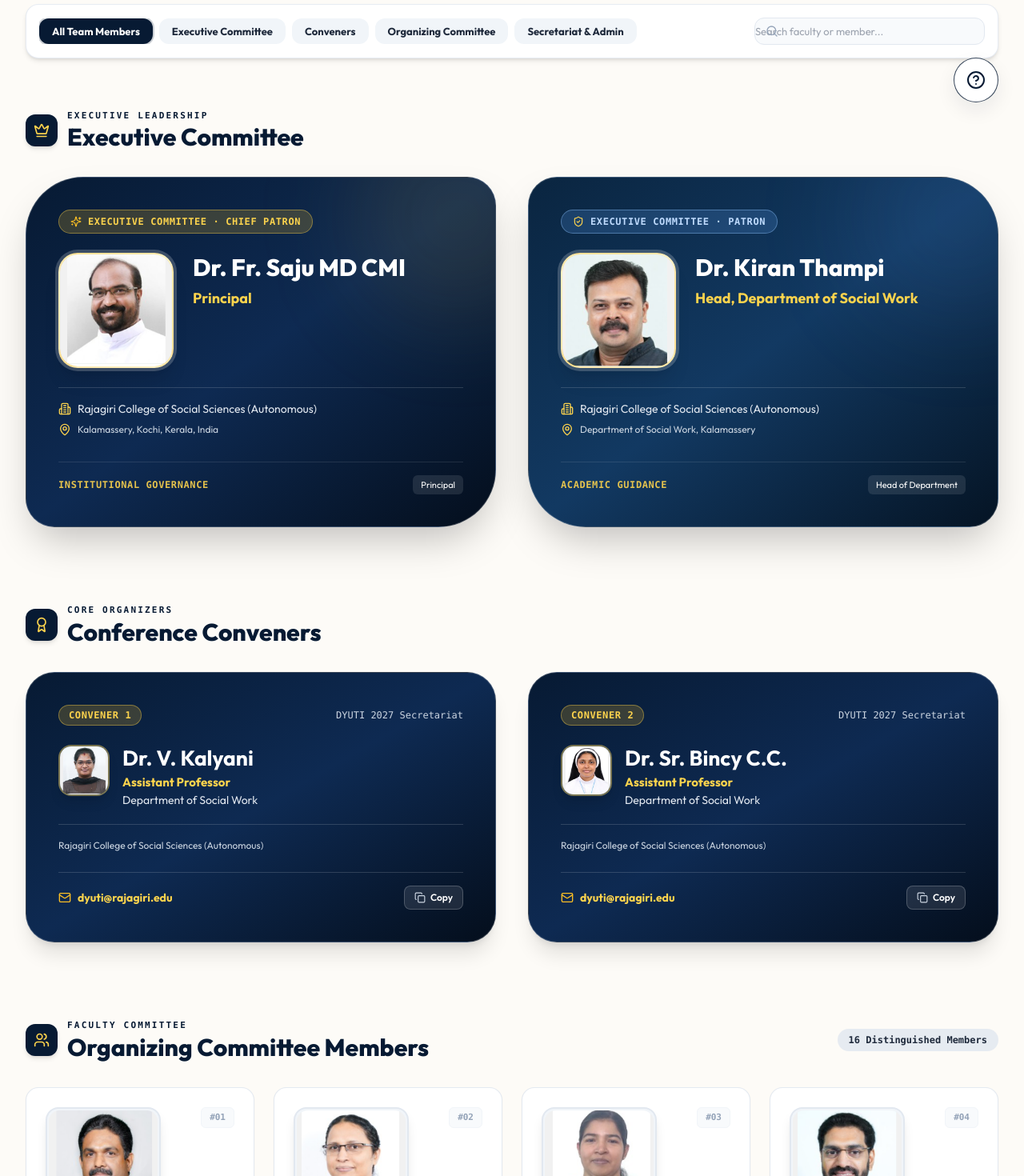
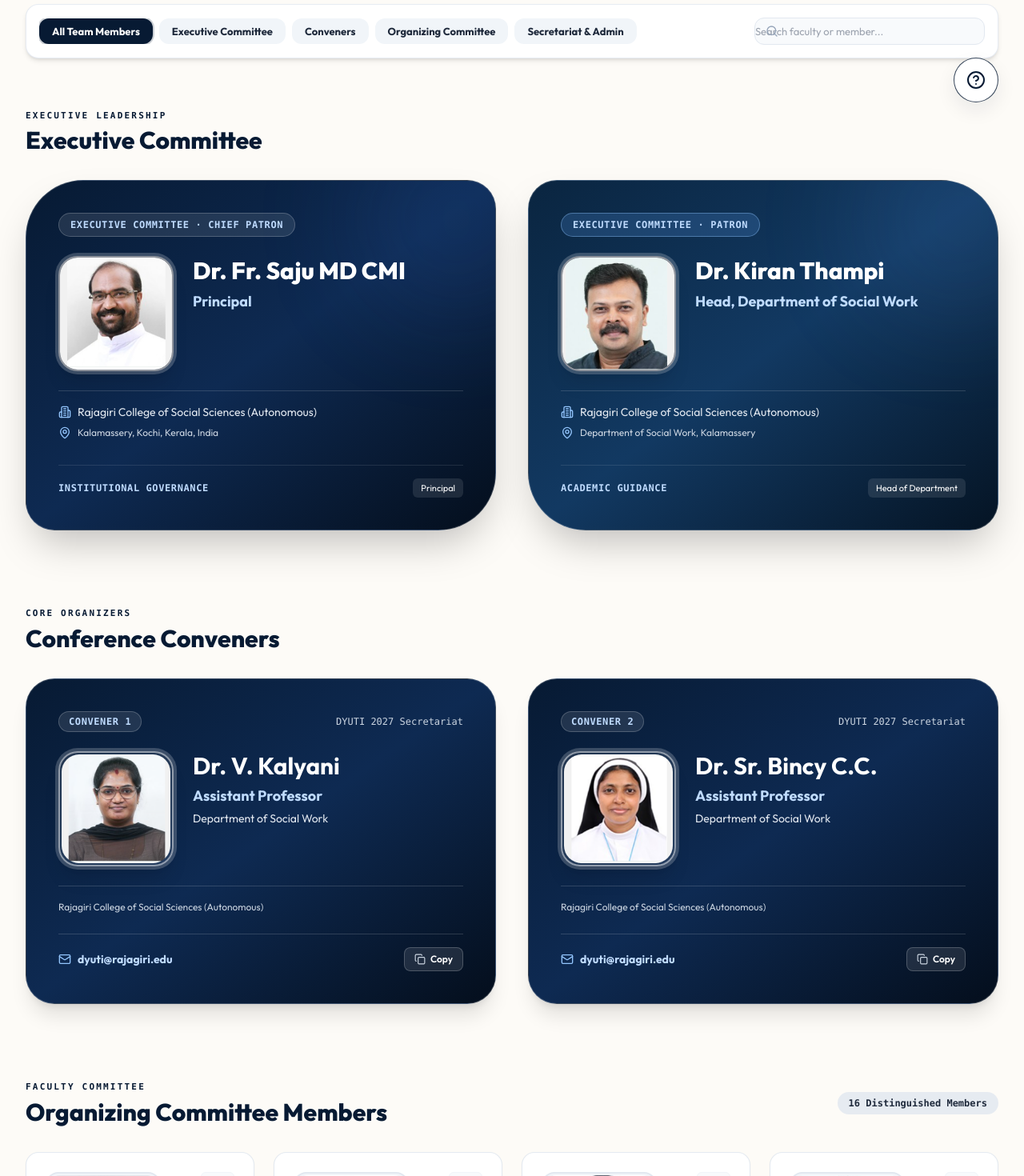
Before and after one commit to Rlabzteam/Dyuti27, a React (Vite) app: page /team in a window 1280 px wide. Shown: the part 640-2110 px from the top of the page at 80% size. Built offline with nearby package versions, Linux system fonts and the light colour scheme.

Commit message:
feat: implement interactive OurTeam page with category filters and search functionality

```diff
--- a/src/pages/OurTeam.tsx
+++ b/src/pages/OurTeam.tsx
@@ -5,11 +5,6 @@ import {
   Mail,
   Check,
   Copy,
-  Users,
-  Award,
-  Crown,
-  Sparkles,
-  ShieldCheck,
   Search,
   Building2,
   MapPin,
@@ -157,36 +152,30 @@ export const OurTeam: React.FC = () => {
         ══════════════════════════════════════════════════════════ */}
         {showExecutive && (
           <section className="mb-16 lg:mb-24">
-            <div className="flex items-center gap-3 mb-8">
-              <div className="p-2.5 rounded-xl bg-[#071A33] text-amber-300 shadow-md">
-                <Crown className="w-5 h-5" />
-              </div>
-              <div>
-                <span className="text-[11px] font-mono uppercase tracking-[0.2em] text-[#071A33] font-bold block">
+            <div className="mb-8">
+              <span className="text-[11px] font-mono uppercase tracking-[0.2em] text-[#071A33] font-bold block mb-1">
                 Executive Leadership
               </span>
               <h2 className="font-heading text-2xl sm:text-3xl font-extrabold text-[#071A33] m-0">
                 Executive Committee
               </h2>
             </div>
-            </div>
 
             <div className="grid grid-cols-1 md:grid-cols-2 gap-8 lg:gap-10">
               {/* Chief Patron Card */}
               <div className="rounded-[28px] sm:rounded-[36px] rounded-tl-[56px] sm:rounded-tl-[72px] rounded-br-[56px] sm:rounded-br-[72px] bg-gradient-to-br from-[#071A33] via-[#0e2a52] to-[#040e1c] text-white p-8 sm:p-10 shadow-2xl border border-white/20 relative overflow-hidden group hover:shadow-[0_20px_50px_rgba(7,26,51,0.5)] transition-all duration-300">
                 {/* Decorative background glow */}
-                <div className="absolute top-0 right-0 w-64 h-64 bg-amber-400/10 rounded-full blur-3xl pointer-events-none -mr-20 -mt-20" />
+                <div className="absolute top-0 right-0 w-64 h-64 bg-blue-500/10 rounded-full blur-3xl pointer-events-none -mr-20 -mt-20" />
 
                 <div className="relative z-10 flex flex-col h-full justify-between">
                   <div>
                     {/* Role Pill */}
-                    <div className="inline-flex items-center gap-2 px-3.5 py-1.5 rounded-full bg-amber-400/20 border border-amber-300/40 text-amber-300 text-xs font-mono font-bold tracking-wider uppercase mb-6">
-                      <Sparkles className="w-3.5 h-3.5 text-amber-400" />
+                    <div className="inline-flex items-center gap-2 px-3.5 py-1.5 rounded-full bg-white/10 border border-white/20 text-blue-200 text-xs font-mono font-bold tracking-wider uppercase mb-6">
                       <span>Executive Committee &middot; Chief Patron</span>
                     </div>
 
                     <div className="flex flex-col sm:flex-row items-center sm:items-start gap-5 sm:gap-6 mb-6 text-center sm:text-left">
-                      <div className="w-28 h-28 sm:w-32 sm:h-32 lg:w-36 lg:h-36 rounded-2xl sm:rounded-3xl bg-gradient-to-tr from-amber-400 to-amber-200 text-[#071A33] flex items-center justify-center font-heading font-black text-3xl shadow-xl shrink-0 border-2 border-white/50 overflow-hidden ring-4 ring-white/20">
+                      <div className="w-28 h-28 sm:w-32 sm:h-32 lg:w-36 lg:h-36 rounded-2xl sm:rounded-3xl bg-slate-800 text-white flex items-center justify-center font-heading font-black text-3xl shadow-xl shrink-0 border-2 border-white/50 overflow-hidden ring-4 ring-white/20">
                         {committee.executiveCommittee.chiefPatron.imageUrl ? (
                           <img
                             src={committee.executiveCommittee.chiefPatron.imageUrl}
@@ -201,7 +190,7 @@ export const OurTeam: React.FC = () => {
                         <h3 className="font-heading text-2xl sm:text-[1.85rem] font-black text-white m-0 leading-tight">
                           {committee.executiveCommittee.chiefPatron.name}
                         </h3>
-                        <p className="text-amber-300 font-sans font-bold text-base sm:text-lg mt-1.5">
+                        <p className="text-blue-200 font-sans font-bold text-base sm:text-lg mt-1.5">
                           {committee.executiveCommittee.chiefPatron.designation}
                         </p>
                       </div>
@@ -209,18 +198,18 @@ export const OurTeam: React.FC = () => {
 
                     <div className="pt-4 border-t border-white/15 space-y-2">
                       <div className="flex items-center gap-2 text-slate-200 text-xs sm:text-sm font-sans font-medium">
-                        <Building2 className="w-4 h-4 text-amber-300 shrink-0" />
+                        <Building2 className="w-4 h-4 text-blue-300 shrink-0" />
                         <span>{committee.executiveCommittee.chiefPatron.institution}</span>
                       </div>
                       <div className="flex items-center gap-2 text-slate-300 text-xs font-sans font-medium">
-                        <MapPin className="w-4 h-4 text-amber-300 shrink-0" />
+                        <MapPin className="w-4 h-4 text-blue-300 shrink-0" />
                         <span>Kalamassery, Kochi, Kerala, India</span>
                       </div>
                     </div>
                   </div>
 
                   <div className="mt-8 pt-4 border-t border-white/10 flex items-center justify-between text-xs text-slate-300">
-                    <span className="font-mono uppercase tracking-wider text-amber-300/90 font-bold">
+                    <span className="font-mono uppercase tracking-wider text-blue-200 font-bold">
                       Institutional Governance
                     </span>
                     <span className="px-2.5 py-1 rounded-md bg-white/10 text-white font-medium text-[11px]">
@@ -239,12 +228,11 @@ export const OurTeam: React.FC = () => {
                   <div>
                     {/* Role Pill */}
                     <div className="inline-flex items-center gap-2 px-3.5 py-1.5 rounded-full bg-blue-400/20 border border-blue-300/40 text-blue-200 text-xs font-mono font-bold tracking-wider uppercase mb-6">
-                      <ShieldCheck className="w-3.5 h-3.5 text-amber-300" />
                       <span>Executive Committee &middot; Patron</span>
                     </div>
 
                     <div className="flex flex-col sm:flex-row items-center sm:items-start gap-5 sm:gap-6 mb-6 text-center sm:text-left">
-                      <div className="w-28 h-28 sm:w-32 sm:h-32 lg:w-36 lg:h-36 rounded-2xl sm:rounded-3xl bg-gradient-to-tr from-amber-400 to-amber-200 text-[#071A33] flex items-center justify-center font-heading font-black text-3xl shadow-xl shrink-0 border-2 border-white/50 overflow-hidden ring-4 ring-white/20">
+                      <div className="w-28 h-28 sm:w-32 sm:h-32 lg:w-36 lg:h-36 rounded-2xl sm:rounded-3xl bg-slate-800 text-white flex items-center justify-center font-heading font-black text-3xl shadow-xl shrink-0 border-2 border-white/50 overflow-hidden ring-4 ring-white/20">
                         {committee.executiveCommittee.patron.imageUrl ? (
                           <img
                             src={committee.executiveCommittee.patron.imageUrl}
@@ -259,7 +247,7 @@ export const OurTeam: React.FC = () => {
                         <h3 className="font-heading text-2xl sm:text-[1.85rem] font-black text-white m-0 leading-tight">
                           {committee.executiveCommittee.patron.name}
                         </h3>
-                        <p className="text-amber-300 font-sans font-bold text-base sm:text-lg mt-1.5">
+                        <p className="text-blue-200 font-sans font-bold text-base sm:text-lg mt-1.5">
                           {committee.executiveCommittee.patron.designation}
                         </p>
                       </div>
@@ -267,18 +255,18 @@ export const OurTeam: React.FC = () => {
 
                     <div className="pt-4 border-t border-white/15 space-y-2">
                       <div className="flex items-center gap-2 text-slate-200 text-xs sm:text-sm font-sans font-medium">
-                        <Building2 className="w-4 h-4 text-amber-300 shrink-0" />
+                        <Building2 className="w-4 h-4 text-blue-300 shrink-0" />
                         <span>{committee.executiveCommittee.patron.institution}</span>
                       </div>
                       <div className="flex items-center gap-2 text-slate-300 text-xs font-sans font-medium">
-                        <MapPin className="w-4 h-4 text-amber-300 shrink-0" />
+                        <MapPin className="w-4 h-4 text-blue-300 shrink-0" />
                         <span>Department of Social Work, Kalamassery</span>
                       </div>
                     </div>
                   </div>
 
                   <div className="mt-8 pt-4 border-t border-white/10 flex items-center justify-between text-xs text-slate-300">
-                    <span className="font-mono uppercase tracking-wider text-amber-300/90 font-bold">
+                    <span className="font-mono uppercase tracking-wider text-blue-200 font-bold">
                       Academic Guidance
                     </span>
                     <span className="px-2.5 py-1 rounded-md bg-white/10 text-white font-medium text-[11px]">
@@ -296,18 +284,13 @@ export const OurTeam: React.FC = () => {
         ══════════════════════════════════════════════════════════ */}
         {showConveners && (
           <section className="mb-16 lg:mb-24">
-            <div className="flex items-center gap-3 mb-8">
-              <div className="p-2.5 rounded-xl bg-[#071A33] text-amber-300 shadow-md">
-                <Award className="w-5 h-5" />
-              </div>
-              <div>
-                <span className="text-[11px] font-mono uppercase tracking-[0.2em] text-[#071A33] font-bold block">
+            <div className="mb-8">
+              <span className="text-[11px] font-mono uppercase tracking-[0.2em] text-[#071A33] font-bold block mb-1">
                 Core Organizers
               </span>
               <h2 className="font-heading text-2xl sm:text-3xl font-extrabold text-[#071A33] m-0">
                 Conference Conveners
               </h2>
-              </div>
             </div>
 
             <div className="grid grid-cols-1 md:grid-cols-2 gap-8 lg:gap-10">
@@ -318,7 +301,7 @@ export const OurTeam: React.FC = () => {
                 >
                   <div>
                     <div className="flex items-center justify-between gap-2 mb-6">
-                      <span className="inline-flex items-center gap-1.5 px-3 py-1 rounded-full bg-amber-400/20 border border-amber-300/40 text-amber-300 text-xs font-mono font-bold tracking-wider uppercase">
+                      <span className="inline-flex items-center gap-1.5 px-3 py-1 rounded-full bg-white/10 border border-white/20 text-blue-200 text-xs font-mono font-bold tracking-wider uppercase">
                         <span>Convener {idx + 1}</span>
                       </span>
                       <span className="text-xs text-slate-300 font-mono">
@@ -326,18 +309,18 @@ export const OurTeam: React.FC = () => {
                       </span>
                     </div>
 
-                    <div className="flex items-start gap-4 mb-5">
+                    <div className="flex flex-col sm:flex-row items-center sm:items-start gap-5 sm:gap-6 mb-6 text-center sm:text-left">
                       {convener.imageUrl ? (
-                        <div className="w-14 h-14 sm:w-16 sm:h-16 rounded-2xl overflow-hidden shadow-lg shrink-0 border-2 border-amber-300/40 bg-white/10">
+                        <div className="w-28 h-28 sm:w-32 sm:h-32 lg:w-36 lg:h-36 rounded-2xl sm:rounded-3xl overflow-hidden shadow-xl shrink-0 border-2 border-white/50 bg-white/10 ring-4 ring-white/20 p-0.5">
                           <img
                             src={convener.imageUrl}
                             alt={convener.name}
-                            className="w-full h-full object-cover"
+                            className="w-full h-full object-cover object-top rounded-[14px] sm:rounded-[22px]"
                             loading="lazy"
                           />
                         </div>
                       ) : (
-                        <div className="w-14 h-14 sm:w-16 sm:h-16 rounded-2xl bg-white/15 text-white flex items-center justify-center font-heading font-black text-xl shadow-md shrink-0 border border-white/30">
+                        <div className="w-28 h-28 sm:w-32 sm:h-32 lg:w-36 lg:h-36 rounded-2xl sm:rounded-3xl bg-slate-800 text-white flex items-center justify-center font-heading font-black text-3xl shadow-xl shrink-0 border-2 border-white/50 ring-4 ring-white/20">
                           <span>
                             {convener.name
                               .replace(/Dr\.|Sr\.|Fr\./g, '')
@@ -347,14 +330,14 @@ export const OurTeam: React.FC = () => {
                           </span>
                         </div>
                       )}
-                      <div>
-                        <h3 className="font-heading text-2xl sm:text-[1.65rem] font-bold text-white m-0 leading-tight">
+                      <div className="flex-1">
+                        <h3 className="font-heading text-2xl sm:text-[1.85rem] font-bold text-white m-0 leading-tight">
                           {convener.name}
                         </h3>
-                        <p className="text-amber-300 font-sans font-bold text-sm sm:text-[15px] mt-1">
+                        <p className="text-blue-200 font-sans font-bold text-base sm:text-lg mt-1.5">
                           {convener.designation}
                         </p>
-                        <p className="text-slate-200 text-xs sm:text-sm font-sans font-medium mt-0.5">
+                        <p className="text-slate-200 text-xs sm:text-sm font-sans font-medium mt-1">
                           {convener.department}
                         </p>
                       </div>
@@ -371,9 +354,9 @@ export const OurTeam: React.FC = () => {
                   <div className="mt-6 pt-4 border-t border-white/15 flex flex-wrap items-center justify-between gap-3">
                     <a
                       href={`mailto:${convener.email || 'dyuti@rajagiri.edu'}`}
-                      className="inline-flex items-center gap-2 text-xs sm:text-sm font-sans font-bold text-amber-300 hover:text-amber-200 transition-colors"
+                      className="inline-flex items-center gap-2 text-xs sm:text-sm font-sans font-bold text-blue-200 hover:text-white transition-colors"
                     >
-                      <Mail className="w-4 h-4 text-amber-400" />
+                      <Mail className="w-4 h-4 text-blue-300" />
                       <span>{convener.email || 'dyuti@rajagiri.edu'}</span>
                     </a>
 
@@ -405,23 +388,18 @@ export const OurTeam: React.FC = () => {
         )}
 
         {/* ══════════════════════════════════════════════════════════
-            SECTION 3: ORGANIZING COMMITTEE MEMBERS (14 MEMBERS)
+            SECTION 3: ORGANIZING COMMITTEE MEMBERS (16 MEMBERS)
         ══════════════════════════════════════════════════════════ */}
         {showOrganizing && (
           <section className="mb-16 lg:mb-24">
             <div className="flex items-center justify-between gap-4 mb-8 flex-wrap">
-              <div className="flex items-center gap-3">
-                <div className="p-2.5 rounded-xl bg-[#071A33] text-amber-300 shadow-md">
-                  <Users className="w-5 h-5" />
-                </div>
               <div>
-                  <span className="text-[11px] font-mono uppercase tracking-[0.2em] text-[#071A33] font-bold block">
+                <span className="text-[11px] font-mono uppercase tracking-[0.2em] text-[#071A33] font-bold block mb-1">
                   Faculty Committee
                 </span>
                 <h2 className="font-heading text-2xl sm:text-3xl font-extrabold text-[#071A33] m-0">
                   Organizing Committee Members
                 </h2>
-                </div>
               </div>
 
               <span className="px-3.5 py-1.5 rounded-full bg-slate-200/80 text-slate-800 text-xs font-mono font-bold">
@@ -448,7 +426,7 @@ export const OurTeam: React.FC = () => {
                           />
                         </div>
                       ) : (
-                        <div className="w-16 h-16 sm:w-18 sm:h-18 rounded-2xl bg-gradient-to-br from-[#071A33] to-[#123962] text-amber-300 flex items-center justify-center font-heading font-black text-lg shadow-md group-hover:scale-105 transition-transform">
+                        <div className="w-16 h-16 sm:w-18 sm:h-18 rounded-2xl bg-gradient-to-br from-[#071A33] to-[#123962] text-white flex items-center justify-center font-heading font-black text-lg shadow-md group-hover:scale-105 transition-transform">
                           <span>
                             {member.name
                               .replace(/Dr\.|Sr\.|Fr\.|Mr\./g, '')
@@ -494,8 +472,7 @@ export const OurTeam: React.FC = () => {
                 {/* Secretariat Details (7 cols) */}
                 <div className="lg:col-span-7 space-y-6">
                   <div>
-                    <div className="inline-flex items-center gap-2 px-3.5 py-1.5 rounded-full bg-amber-400/20 border border-amber-300/40 text-amber-300 text-xs font-mono font-bold tracking-wider uppercase mb-3">
-                      <ShieldCheck className="w-3.5 h-3.5 text-amber-400" />
+                    <div className="inline-flex items-center gap-2 px-3.5 py-1.5 rounded-full bg-white/10 border border-white/20 text-blue-200 text-xs font-mono font-bold tracking-wider uppercase mb-3">
                       <span>Secretariat Coordination</span>
                     </div>
                     <h2 className="font-heading text-2xl sm:text-4xl font-black text-white m-0 leading-tight">
@@ -508,14 +485,14 @@ export const OurTeam: React.FC = () => {
 
                   <div className="p-6 rounded-2xl bg-white/10 border border-white/15 space-y-3">
                     <div className="flex items-center gap-3.5">
-                      <div className="w-12 h-12 rounded-xl bg-gradient-to-tr from-amber-400 to-amber-200 text-[#071A33] flex items-center justify-center font-heading font-black text-lg shadow-md shrink-0">
+                      <div className="w-12 h-12 rounded-xl bg-slate-800 text-white flex items-center justify-center font-heading font-black text-lg shadow-md shrink-0 border border-white/20">
                         <span>JK</span>
                       </div>
                       <div>
                         <h4 className="font-heading text-xl font-bold text-white m-0">
                           {committee.administrativeCommittee.name}
                         </h4>
-                        <p className="text-amber-300 text-xs font-mono font-bold uppercase tracking-wider mt-0.5">
+                        <p className="text-blue-200 text-xs font-mono font-bold uppercase tracking-wider mt-0.5">
                           {committee.administrativeCommittee.role}
                         </p>
                       </div>
@@ -531,7 +508,7 @@ export const OurTeam: React.FC = () => {
                         {committee.administrativeCommittee.institution}
                       </p>
                       <p className="m-0 text-slate-300 flex items-center gap-1.5">
-                        <MapPin className="w-3.5 h-3.5 text-amber-300 shrink-0" />
+                        <MapPin className="w-3.5 h-3.5 text-blue-300 shrink-0" />
                         <span>{committee.administrativeCommittee.location}</span>
                       </p>
                     </div>
@@ -541,7 +518,7 @@ export const OurTeam: React.FC = () => {
                 {/* Direct Email Actions Box (5 cols) */}
                 <div className="lg:col-span-5 rounded-2xl bg-white/10 border border-white/20 p-6 sm:p-8 backdrop-blur-sm space-y-5">
                   <h3 className="font-heading text-lg sm:text-xl font-bold text-white m-0 flex items-center gap-2">
-                    <Mail className="w-5 h-5 text-amber-300" />
+                    <Mail className="w-5 h-5 text-blue-300" />
                     <span>Secretariat Contact Channels</span>
                   </h3>
 
@@ -554,7 +531,7 @@ export const OurTeam: React.FC = () => {
                         </span>
                         <a
                           href={`mailto:${committee.administrativeCommittee.email}`}
-                          className="text-amber-300 font-bold text-sm hover:underline font-mono"
+                          className="text-blue-200 font-bold text-sm hover:underline font-mono"
                         >
                           {committee.administrativeCommittee.email}
                         </a>
@@ -583,7 +560,7 @@ export const OurTeam: React.FC = () => {
                         </span>
                         <a
                           href={`mailto:${committee.administrativeCommittee.conferenceEmail}`}
-                          className="text-amber-300 font-bold text-sm hover:underline font-mono"
+                          className="text-blue-200 font-bold text-sm hover:underline font-mono"
                         >
                           {committee.administrativeCommittee.conferenceEmail}
                         </a>
@@ -611,16 +588,16 @@ export const OurTeam: React.FC = () => {
                   <div className="pt-2 flex flex-col gap-2.5">
                     <Link
                       to="/contactus"
-                      className="w-full h-11 rounded-xl bg-amber-400 hover:bg-amber-300 text-slate-950 font-bold text-xs sm:text-sm flex items-center justify-center gap-2 shadow-md transition-all hover:scale-[1.02]"
+                      className="w-full h-11 rounded-xl bg-white hover:bg-slate-100 text-[#071A33] font-bold text-xs sm:text-sm flex items-center justify-center gap-2 shadow-md transition-all hover:scale-[1.02]"
                     >
-                      <Send className="w-4 h-4" />
+                      <Send className="w-4 h-4 text-[#071A33]" />
                       <span>Send an Online Inquiry</span>
                     </Link>
                     <Link
                       to="/travel"
                       className="w-full h-10 rounded-xl bg-white/10 hover:bg-white/20 text-white font-semibold text-xs sm:text-[13px] flex items-center justify-center gap-2 transition-all border border-white/15"
                     >
-                      <MapPin className="w-3.5 h-3.5" />
+                      <MapPin className="w-3.5 h-3.5 text-blue-200" />
                       <span>Campus Directions &amp; Transit</span>
                     </Link>
                   </div>
@@ -633,18 +610,18 @@ export const OurTeam: React.FC = () => {
         {/* ══════════════════════════════════════════════════════════
             SECTION 5: BOTTOM CALLOUT BANNER
         ══════════════════════════════════════════════════════════ */}
-        <div className="rounded-3xl bg-slate-900 text-white p-8 sm:p-12 text-center border border-slate-800 shadow-xl relative overflow-hidden">
+        <div className="rounded-3xl bg-[#071A33] text-white p-8 sm:p-12 text-center border border-white/10 shadow-xl relative overflow-hidden">
           <div className="relative z-10 max-w-2xl mx-auto space-y-4">
             <h3 className="font-heading text-2xl sm:text-3xl font-extrabold text-white m-0">
               Join the National Academic Dialogue
             </h3>
-            <p className="text-xs sm:text-sm text-slate-300 font-sans leading-relaxed m-0">
+            <p className="text-xs sm:text-sm text-slate-200 font-sans leading-relaxed m-0">
               Submit your research abstracts before <strong>25 September 2026</strong> or register online to attend the deliberations in Kochi, Kerala.
             </p>
             <div className="pt-3 flex flex-wrap items-center justify-center gap-3 sm:gap-4">
               <Link
                 to="/register"
-                className="px-6 py-3 rounded-full bg-amber-400 hover:bg-amber-300 text-slate-950 font-sans font-bold text-xs sm:text-sm shadow-md transition-all hover:scale-105 inline-flex items-center gap-2"
+                className="px-6 py-3 rounded-full bg-white hover:bg-slate-100 text-[#071A33] font-sans font-bold text-xs sm:text-sm shadow-md transition-all hover:scale-105 inline-flex items-center gap-2"
               >
                 <span>Register as Delegate</span>
                 <ArrowRight className="w-4 h-4" />
```
Lines whose indentation alone changed are shown as unchanged.
